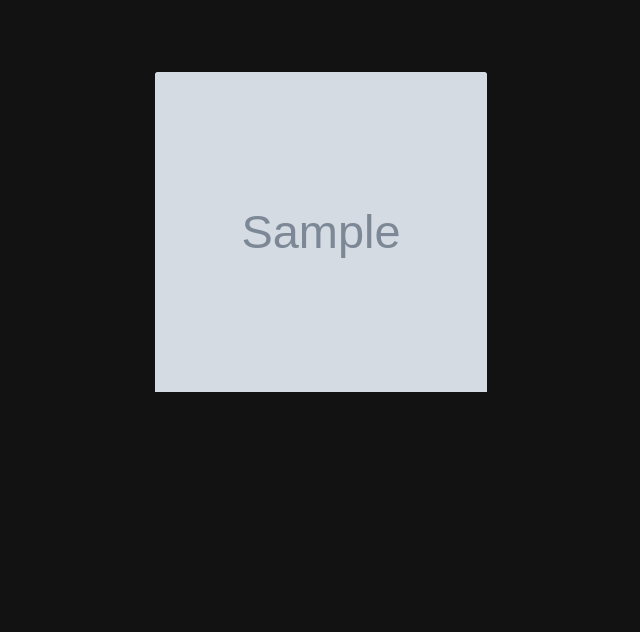
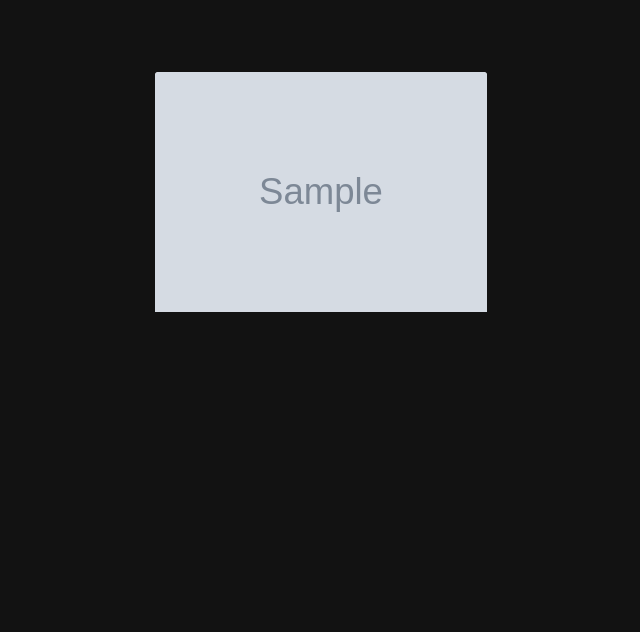
Before and after one commit to jboyd8/jamieboydphotography, a Django app: page /gallery/gallery in a window 1280 px wide. Shown: the part 80-712 px from the top of the page, without its empty margins (319-959 px from the left). Run offline with Django 3.2, Linux system fonts and the light colour scheme; tables that the repository leaves empty hold one stand-in row (values such as "Sample post"); grey boxes marked "Sample" are stand-in pictures; some libraries are stand-ins or nearby versions.

Commit message:
fix: fixed viewheight of grid dystem on gallery

```diff
--- a/jamieboydphoto/static/css/style.css
+++ b/jamieboydphoto/static/css/style.css
@@ -296,7 +296,7 @@ section {
 /* Added media query to bring structure to page on bigger screens */
 @media (min-width: 992px) {
     .gallery-images {
-        height: 40vh;
+        height: 30vh;
     }
 }
 
```
